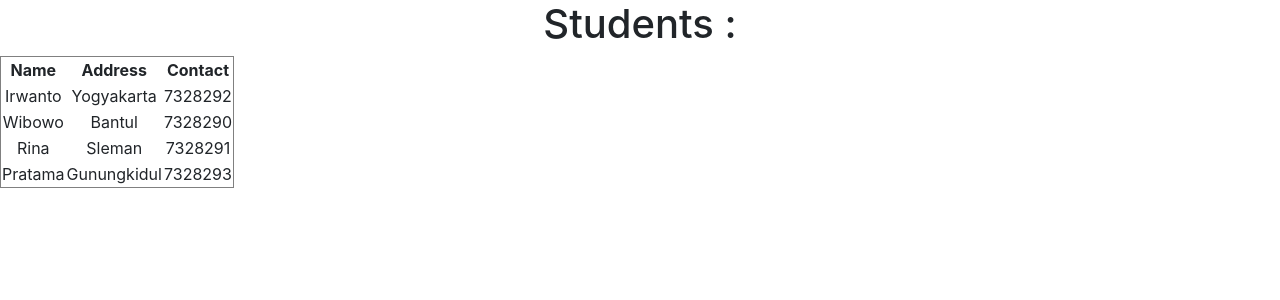
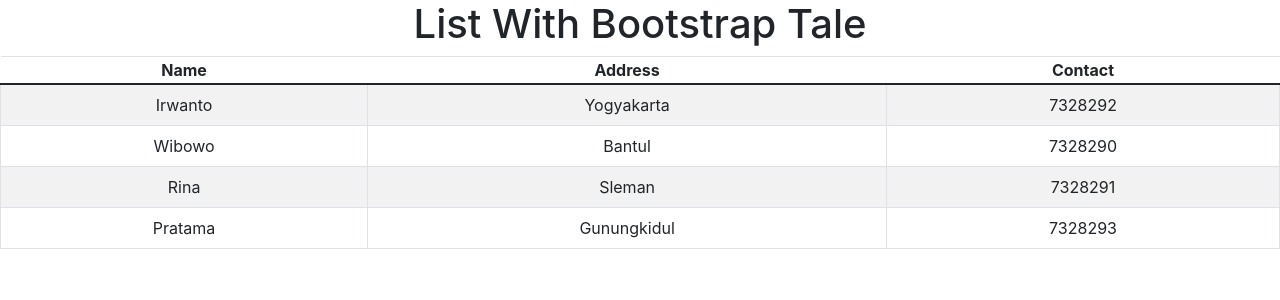
Before and after one commit to gerakanamalindonesia/react-tutorial, a React (Create React App) app: page / in a window 1280 px wide. Shown: the top 300 px of the page. Built offline with nearby package versions, Linux system fonts and the light colour scheme.

Commit message:
listing data with bootstrap table dan menggunakan key

```diff
--- a/src/App.js
+++ b/src/App.js
@@ -1,6 +1,6 @@
 import {useState, useEffect} from 'react'
+import {Table} from 'react-bootstrap'
 import './App.css';
-import Employee from "./Employee";
 function App() {
     const employees = ["Rina", "Pratama", "Prasetyawati", "Irwanto", "Wibowo"]
 
@@ -13,8 +13,8 @@ function App() {
 
     return (
         <div className="App">
-            <h1>Students : </h1>
-            <table border='1'>
+            <h1>List With Bootstrap Tale</h1>
+            <Table striped bordered>
                 <thead>
                     <th>Name</th>
                     <th>Address</th>
@@ -22,16 +22,16 @@ function App() {
                 </thead>
                 <tbody>
                     {
-                        students.map(data =>
-                            <tr>
-                                <td>{data.name}</td>
-                                <td>{data.address}</td>
-                                <td>{data.contact}</td>
+                        students.map((item, id) =>
+                            <tr key={id}>
+                                <td>{item.name}</td>
+                                <td>{item.address}</td>
+                                <td>{item.contact}</td>
                             </tr>
                         )
                     }
                 </tbody>
-            </table>
+            </Table>
         </div>
     )
 }
```
